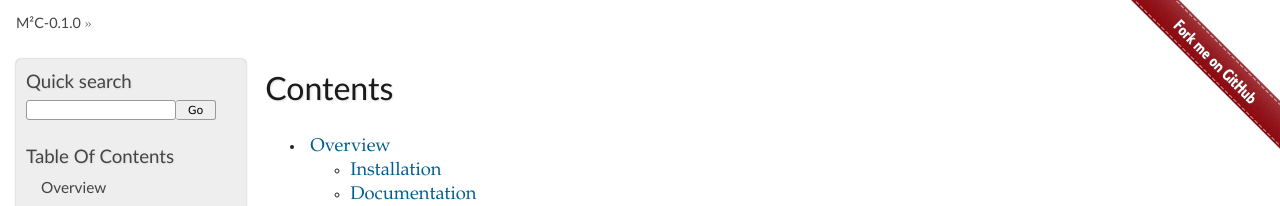
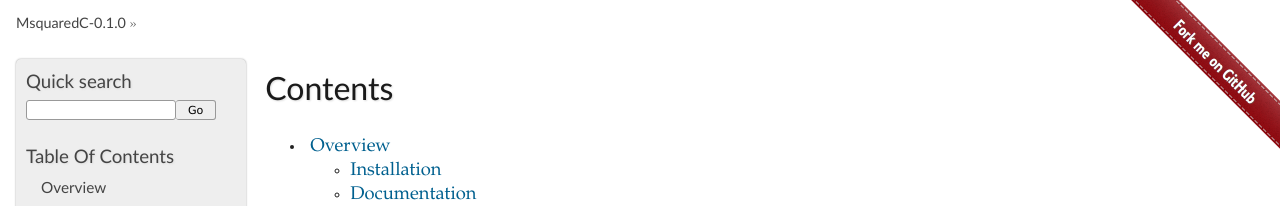
Before and after one commit to j340m3/python-msquaredc, a Sphinx documentation site: the page built from docs/index.rst, in a window 1280 px wide. Shown: the top 206 px of the page. Built offline with Sphinx 7.4.7, drawn with Linux system fonts in a browser that asks for light colours.

Commit message:
conf.py squared error for the docs aiming #11

```diff
--- a/docs/conf.py
+++ b/docs/conf.py
@@ -2,7 +2,6 @@
 from __future__ import unicode_literals
 
 import os
-
 
 extensions = [
     'sphinx.ext.autodoc',
@@ -22,7 +21,7 @@ if os.getenv('SPELLCHECK'):
 
 source_suffix = '.rst'
 master_doc = 'index'
-project = 'M²C'
+project = 'MsquaredC'
 year = '2017'
 author = 'Jerome Bergmann'
 copyright = '{0}, {1}'.format(year, author)
```
